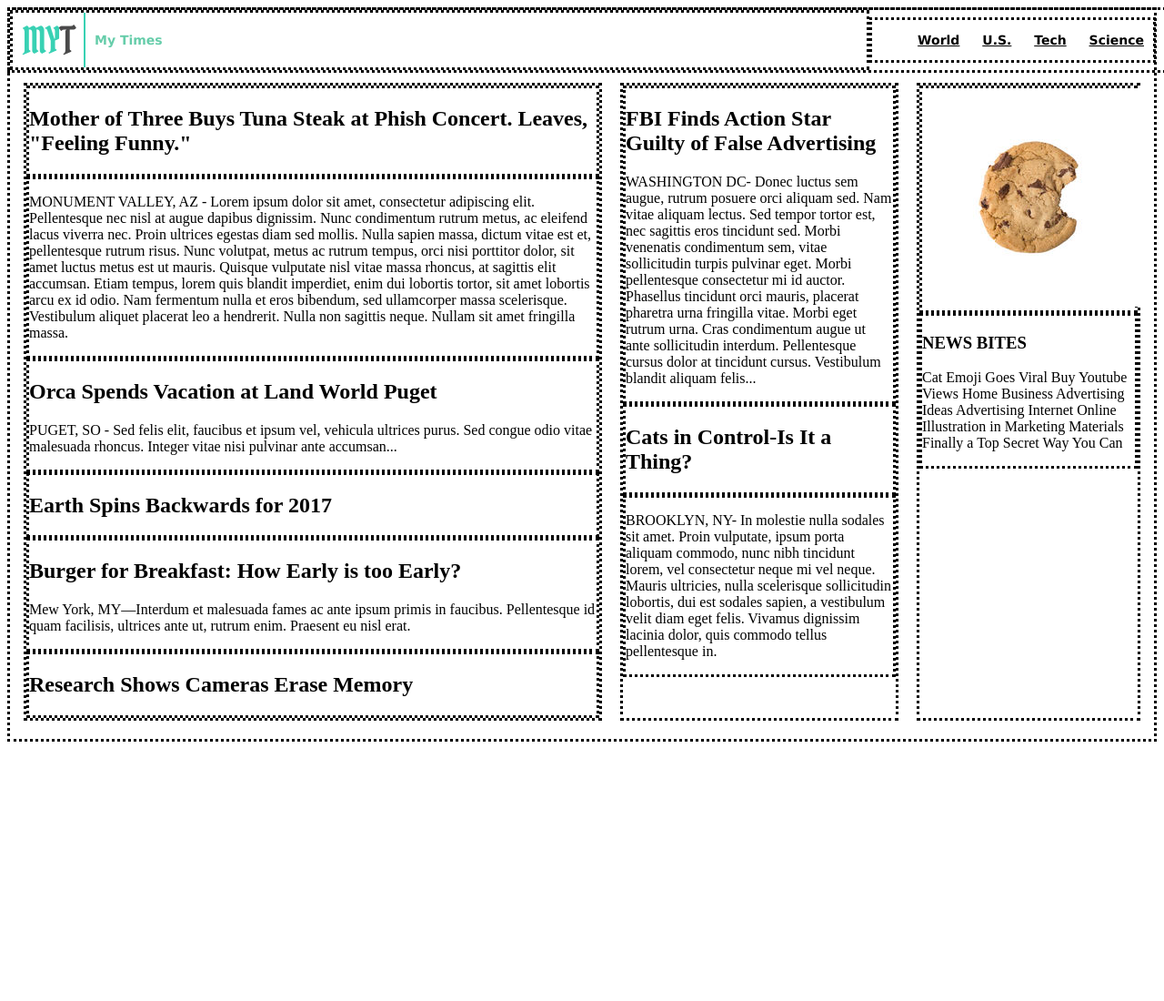
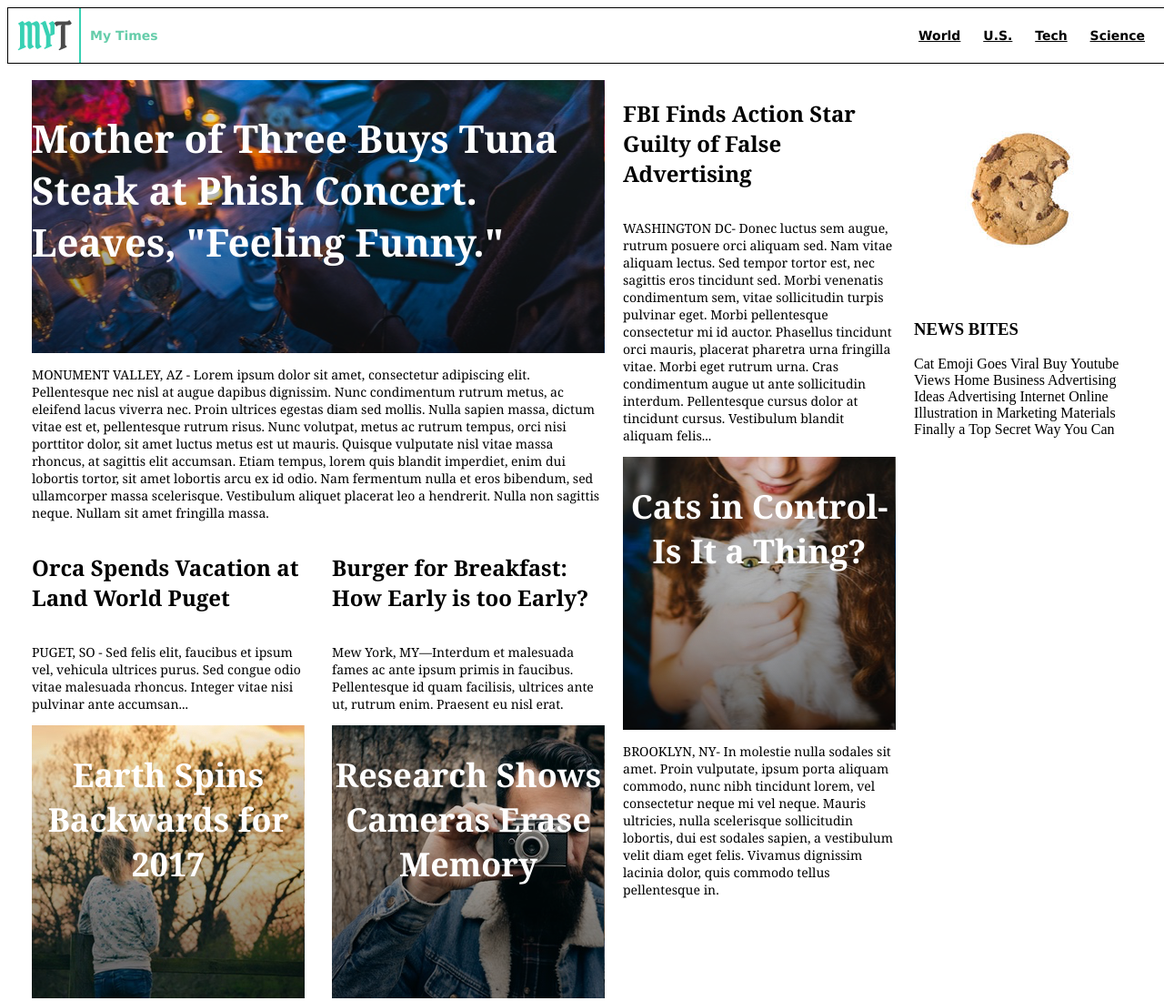
Before and after one commit to ConnyHeb/My_Times, a plain HTML site: page index.html in a window 1280 px wide. Shown: the whole page at 91% size. Before the commit the page ends 823 px from the top, so only its background shows below. Drawn offline with Linux system fonts and the light colour scheme.

Commit message:
Set up general layout and finished first column.

```diff
--- a/index.html
+++ b/index.html
@@ -23,7 +23,7 @@
 
     <div class="container">
       <div class="column large">
-        <div class="picture wide">
+        <div class="picture wide" id="main">
           <h2>Mother of Three Buys Tuna Steak at Phish Concert. Leaves, "Feeling
             Funny."</h2>
         </div>
@@ -47,16 +47,16 @@
             ultrices purus. Sed congue odio vitae malesuada rhoncus. Integer
             vitae nisi pulvinar ante accumsan... </p>
         </div>
-        <div class="picture thin">
-          <h2>Earth Spins Backwards for 2017</h2>
-        </div>
         <div class="article thin">
           <h2>Burger for Breakfast: How Early is too Early?</h2>
           <p>Mew York, MY—Interdum et malesuada fames ac ante ipsum primis in
             faucibus. Pellentesque id quam facilisis, ultrices ante ut, rutrum
             enim. Praesent eu nisl erat. </p>
         </div>
-        <div class="picture thin">
+        <div class="picture thin" id="earth">
+          <h2>Earth Spins Backwards for 2017</h2>
+        </div>
+        <div class="picture thin" id="camera">
           <h2>Research Shows Cameras Erase Memory</h2>
         </div>
       </div> <!-- large column end -->
@@ -72,8 +72,8 @@
             augue ut ante sollicitudin interdum. Pellentesque cursus dolor at
             tincidunt cursus. Vestibulum blandit aliquam felis... </p>
         </div>
-        <div class="picture">
-          <h2>Cats in Control-Is It a Thing?</h2>
+        <div class="picture" id="cats">
+          <h2>Cats in Control- Is It a Thing?</h2>
         </div>
         <div class="article">
           <p>BROOKLYN, NY- In molestie nulla sodales sit amet. Proin vulputate,
@@ -90,9 +90,12 @@
         </div>
         <div class="bites">
           <h3>NEWS BITES</h3>
-          <p>Cat Emoji Goes Viral Buy Youtube Views Home Business Advertising
-            Ideas Advertising Internet Online Illustration in Marketing
-            Materials Finally a Top Secret Way You Can</p>
+          <p>Cat Emoji Goes Viral
+            Buy Youtube Views
+            Home Business Advertising Ideas
+            Advertising Internet Online
+            Illustration in Marketing Materials
+            Finally a Top Secret Way You Can</p>
         </div>
       </div> <!-- small column end -->
     </div> <!-- container/main content end -->
--- a/style.css
+++ b/style.css
@@ -7,6 +7,9 @@
   font-size: 14px;
   font-weight: bold;
   align-items: center;
+  background-color: white;
+  border: thin solid black;
+  margin-right: 20px;
 }
 
 .logo {
@@ -43,10 +46,6 @@ a {
 
 
 /* main content */
-div {
-  border: medium dotted black;
-}
-
 .container {
   display: flex;
   padding-top: 60px;
@@ -61,6 +60,9 @@ div {
 
 .column.large {
   width: 630px;
+  flex-wrap: wrap;
+  flex-direction: row;
+  justify-content: space-between;
 }
 .column.medium {
   width: 300px;
@@ -68,3 +70,45 @@ div {
 .column.small {
   width: 240px;
 }
+
+.picture {
+  display: flex;
+  font-family: Georgia;
+  font-weight: bold;
+  font-size: 24px;
+  color: white;
+  text-align: center;
+  height: 300px;
+}
+#main {
+  background-image: url(./images/img-story-main.png);
+  font-size: 28px;
+  text-align: left;
+}
+#earth {
+  background-image: url(./images/img-story-2.png);
+}
+#camera {
+  background-image: url(./images/img-story-3.png);
+}
+#cats {
+  background-image: url(./images/img-story-1.png);
+}
+
+.article {
+  display: flex;
+  font-family: Georgia;
+  color: black;
+  flex-direction: column;
+}
+.article h2 {
+  font-weight: bold;
+  font-size: 24px;
+}
+.article p {
+  font-size: 14px;
+}
+
+.thin {
+  width: 300px;
+}
```
